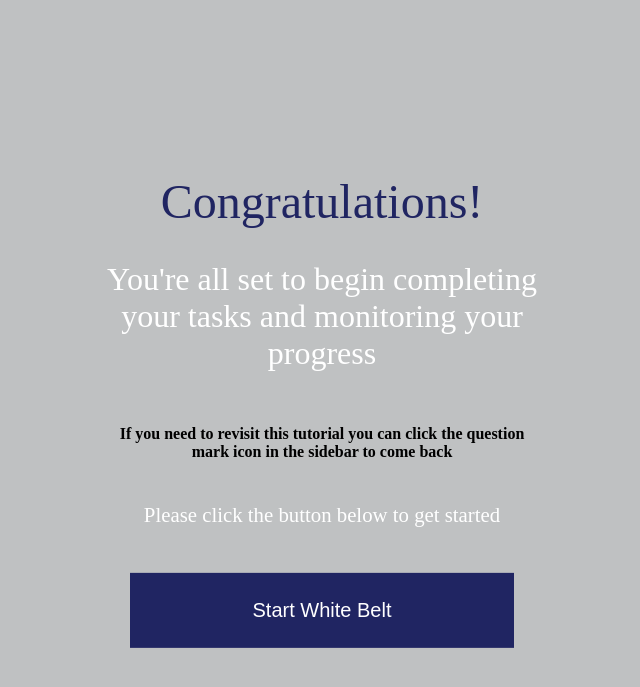
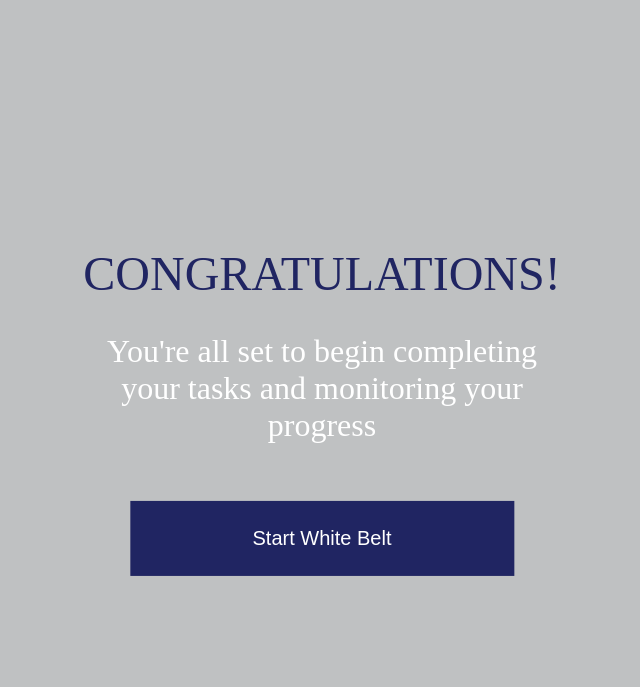
Before and after one commit to justinbather/lazarus-method, a Django app: page /accounts/walkthrough/complete in a window 1280 px wide. Shown: the top 687 px of the page, without its empty margins (318-958 px from the left). Run offline with Django 4.2, Linux system fonts and the light colour scheme; the visitor is signed in with stand-in values (Sample User, id 1); data comes from the database, SQL or seed files in the repository; parts of the project's set-up code (start-up, migrations or seed data) failed here and were passed over; some web fonts are replaced.

Commit message:
UI updates in walkthrough

```diff
--- a/accounts/templates/walkthrough/complete.html
+++ b/accounts/templates/walkthrough/complete.html
@@ -4,17 +4,12 @@
 <link rel="stylesheet" href="../static/newcss/welcome.css">
 <div class="main-container">
     <div>
-        <h1>Congratulations!</h1>
+        <h1>CONGRATULATIONS!</h1>
     </div>
     <div>
         <h3>You're all set to begin completing your tasks and monitoring your progress</h3>
     </div>
-    <div>
-        <h4>If you need to revisit this tutorial you can click the question mark icon in the sidebar to come back</h4>
-    </div>
-    <div>
-        <p>Please click the button below to get started</p>
-    </div>
+
     <div>
         <button onclick="location.href = '../home'">Start White Belt</button>
     </div>
--- a/accounts/templates/walkthrough/home.html
+++ b/accounts/templates/walkthrough/home.html
@@ -37,11 +37,11 @@
     </script>
 
     <div class="title">
-        <h1>Welcome!</h1>
+        <h1>WELCOME!</h1>
         <h3><b>This is your Personal Dashboard</b></h3>
         <h4 style="color:#202562;">This dashboard allows you to track your progress effortlessly, keeping you motivated and engaged throughout your health journey.</h4>
         <h4 style="color:#202562;">Each element has it's own tasks for you to complete.</h4>
-        <h4 style="color:#202562;">Click Spark. Hint: The star element.</h4>
+        <h4 style="color:#202562;">Let's practice. Hit the Spark Icon.</h4>
     </div>
 
     <div class="pic_box" id="container">
--- a/accounts/templates/walkthrough/task.html
+++ b/accounts/templates/walkthrough/task.html
@@ -37,7 +37,7 @@
     </script>
         <div class="title">
             <h1>SPARK</h1>
-            <h4 style="color:#202562;">Select the task and press mark done to check it off</h4>
+            <h4 style="color:#202562; margin-bottom: 5px;">Select the task and press mark done to check it off</h4>
 
             <p style="color:#202562;">Note: You can undo a task by clicking it again and pressing mark done!</p>
 
@@ -91,6 +91,8 @@
 
             </div>
         </div>
+
+        <!--Dynamically change buttons if task has been checked off or not-->
        {% for task in task_list %}
         {% if not task.completed %}
         <div class="mark-done-button">
```
